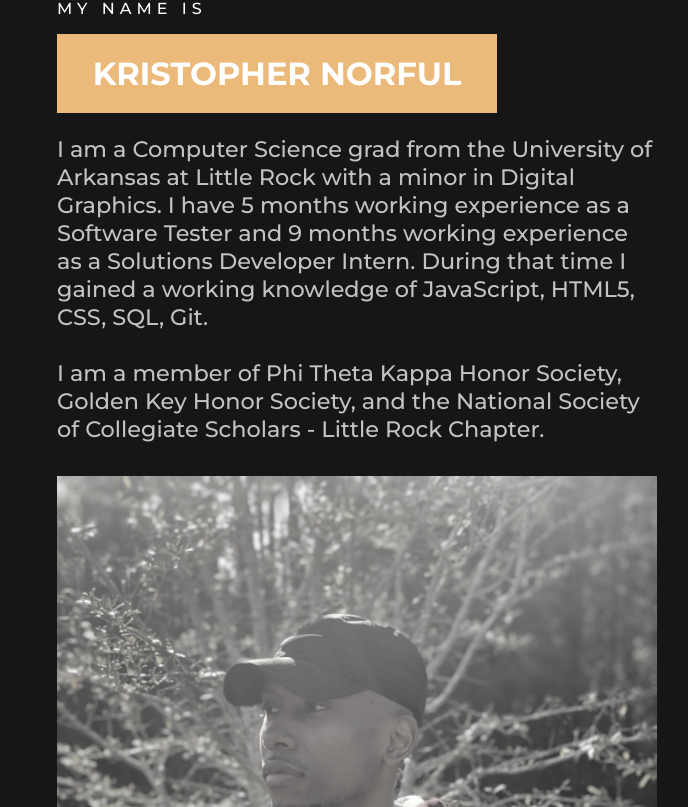
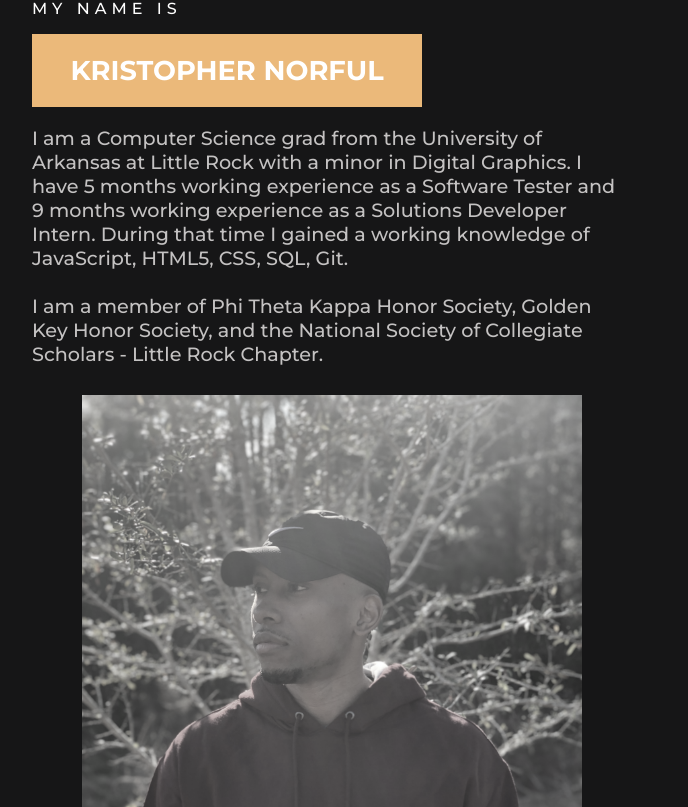
Before and after one commit to knorful/my-page, a React (Create React App) app: page / in a window 1280 px wide. Shown: the part 993-1800 px from the top of the page, without its empty margins (308-996 px from the left). Built offline with nearby package versions, Linux system fonts and the light colour scheme.

Commit message:
fix issue where about me paragraph was off center on smaller screens

```diff
--- a/src/components/About/About.module.css
+++ b/src/components/About/About.module.css
@@ -21,7 +21,6 @@
   display: flex;
   flex-direction: column-reverse;
   justify-content: space-between;
-  margin: 0 2%;
   font-size: 1.5rem;
 }
 
@@ -29,7 +28,6 @@
   display: flex;
   align-items: center;
   justify-content: center;
-  margin-left: 50px;
 }
 
 .About .background {
@@ -70,28 +68,28 @@
 
 .About .introName {
   background: #ebb97a;
-  font-size: 2rem;
+  font-size: 1.7rem;
   color: white;
   padding: 20px;
   margin: 0;
-  width: 400px;
+  max-width: 350px;
 }
 
 .About .introParagraph {
-  font-size: 1.4rem;
+  font-size: 1.2rem;
   font-weight: 300;
   color: rgb(196, 194, 194);
 }
 
 .About .ImgContainer img {
   margin: 10px 40px;
-  width: 600px;
+  width: 500px;
   filter: grayscale(0.85);
   -webkit-filter: grayscale(0.85);
   order: 2;
 }
 
-@media only screen and (max-width: 1671px) {
+@media only screen and (max-width: 1500px) {
   .About {
     height: fit-content;
   }
@@ -137,7 +135,7 @@
 
   .About .introParagraph,
   .About .introHeading {
-    width: 60%;
+    max-width: 600px;
     margin: 10px auto;
     font-size: 1.2rem;
   }
```
